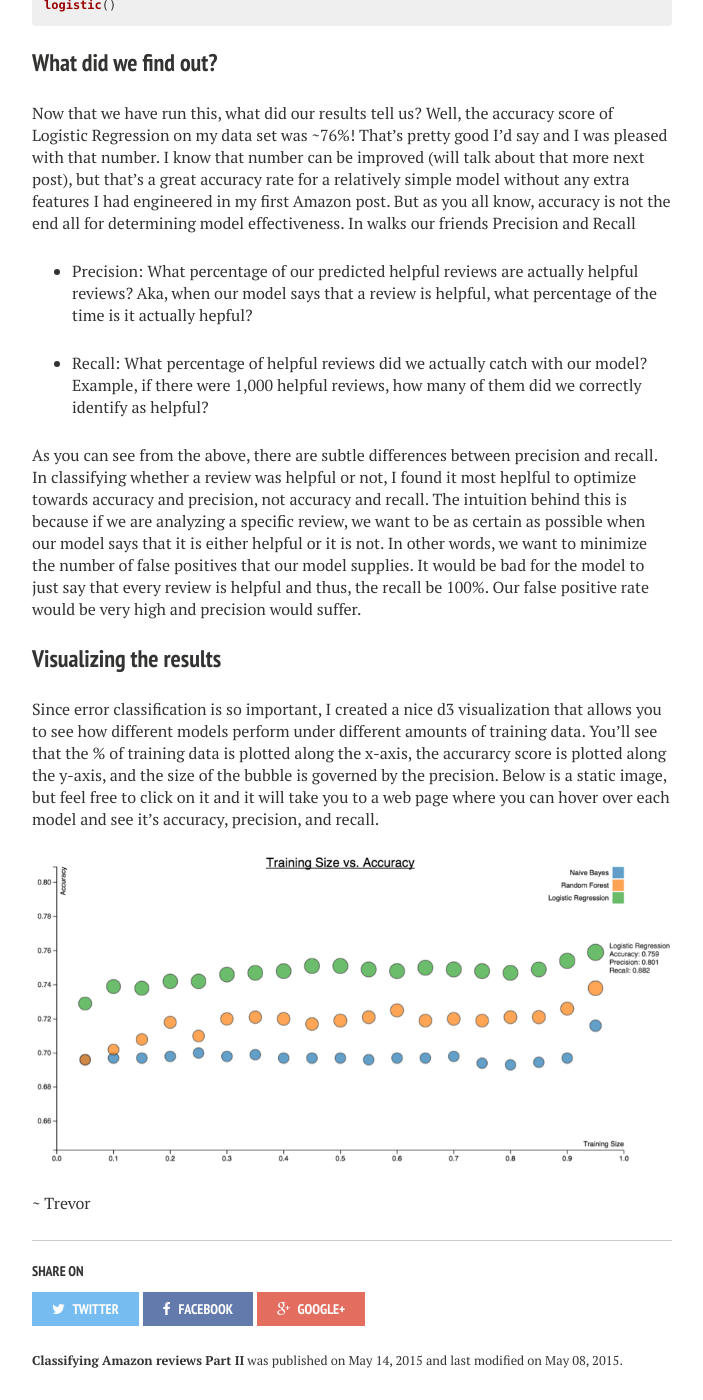
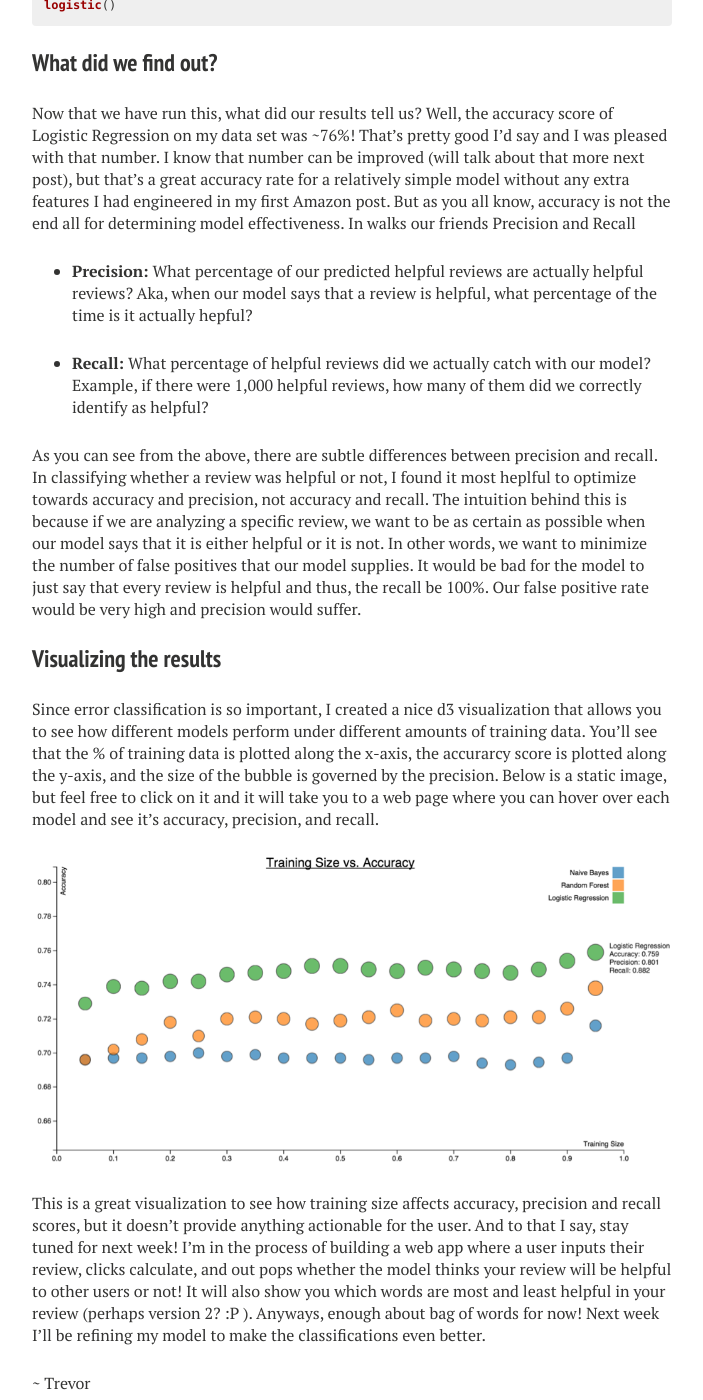
Before and after one commit to trevor-smith/trevor-smith.github.io, a Jekyll site: the page built from _posts/2015-05-14-amazon-review-classification.md, in a window 1280 px wide and 1400 px high, scrolled down 2190 px. Shown: the whole window, without its empty margins (288-991 px from the left). Built offline with Jekyll 4.4.1, drawn with Linux system fonts in a browser that asks for light colours; nearby versions of some CDN libraries; some of the changed text lies outside the part shown.

Commit message:
added concluding paragraph

```diff
--- a/_posts/2015-05-14-amazon-review-classification.md
+++ b/_posts/2015-05-14-amazon-review-classification.md
@@ -17,7 +17,7 @@ We had a talk recently about lean startups and one of the themes was the ability
 In my last post I detailed how to read in Amazon reviews data in Python and how to engineer some basic features.  I had planned to use features about the review length and sentence structure in order to classify whether other users would find your Amazon review helpful or not.  This was working OK, but I knew that there was a wealth of data in the actual review that I was not capturing in my analysis.  Not having any natural language processing training, I didn't really know where to start, so I did what any sane person would do; GOOGLE it.
 
 ### Transforming our data
-I came across quite a few different tutorials across the web, but ultimately decided to implement what is called a 'Bag-of-Words' approach.  What this approach does is looks through all of my review text and it creates a sparse matrix of all the words.  Then your classification algorithm of choice can treat each of these words as a feature.  Let's look at an example.
+I came across quite a few different tutorials across the web, but ultimately decided to implement what is called a **'Bag-of-Words'** approach.  What this approach does is looks through all of my review text and it creates a sparse matrix of all the words.  Then your classification algorithm of choice can treat each of these words as a feature.  Let's look at an example.
 
 ### Example
 
@@ -65,9 +65,9 @@ logistic()
 
 Now that we have run this, what did our results tell us?  Well, the accuracy score of Logistic Regression on my data set was ~76%!  That's pretty good I'd say and I was pleased with that number.  I know that number can be improved (will talk about that more next post), but that's a great accuracy rate for a relatively simple model without any extra features I had engineered in my first Amazon post.  But as you all know, accuracy is not the end all for determining model effectiveness.  In walks our friends Precision and Recall
 
-- Precision: What percentage of our predicted helpful reviews are actually helpful reviews?  Aka, when our model says that a review is helpful, what percentage of the time is it actually hepful?
+- **Precision:** What percentage of our predicted helpful reviews are actually helpful reviews?  Aka, when our model says that a review is helpful, what percentage of the time is it actually hepful?
 
-- Recall:  What percentage of helpful reviews did we actually catch with our model?  Example, if there were 1,000 helpful reviews, how many of them did we correctly identify as helpful?
+- **Recall:**  What percentage of helpful reviews did we actually catch with our model?  Example, if there were 1,000 helpful reviews, how many of them did we correctly identify as helpful?
 
 As you can see from the above, there are subtle differences between precision and recall.  In classifying whether a review was helpful or not, I found it most heplful to optimize towards accuracy and precision, not accuracy and recall.  The intuition behind this is because if we are analyzing a specific review, we want to be as certain as possible when our model says that it is either helpful or it is not.  In other words, we want to minimize the number of false positives that our model supplies.  It would be bad for the model to just say that every review is helpful and thus, the recall be 100%.  Our false positive rate would be very high and precision would suffer.
 
@@ -80,6 +80,8 @@ Since error classification is so important, I created a nice d3 visualization th
   <a href="/images/amazon_model_scatter.png"><img style="display:block; margin: 0 auto;" src="/images/amazon_model_scatter.png"></a>
 </figure>
 
+This is a great visualization to see how training size affects accuracy, precision and recall scores, but it doesn't provide anything actionable for the user.  And to that I say, stay tuned for next week!  I'm in the process of building a web app where a user inputs their review, clicks calculate, and out pops whether the model thinks your review will be helpful to other users or not!  It will also show you which words are most and least helpful in your review (perhaps version 2? :P ).  Anyways, enough about bag of words for now!  Next week I'll be refining my model to make the classifications even better.
+
 ~ Trevor
 
 [1]: http://cseweb.ucsd.edu/~jmcauley/
```
Also changed, not shown: other parts of _posts/2015-05-14-amazon-review-classification.md (+1 -1 lines).
